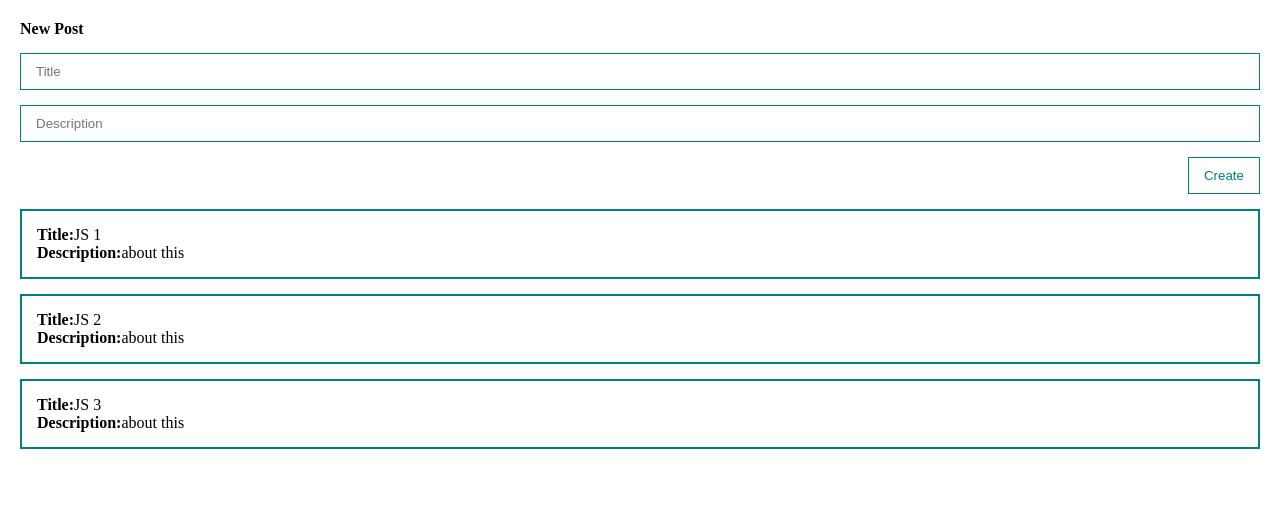
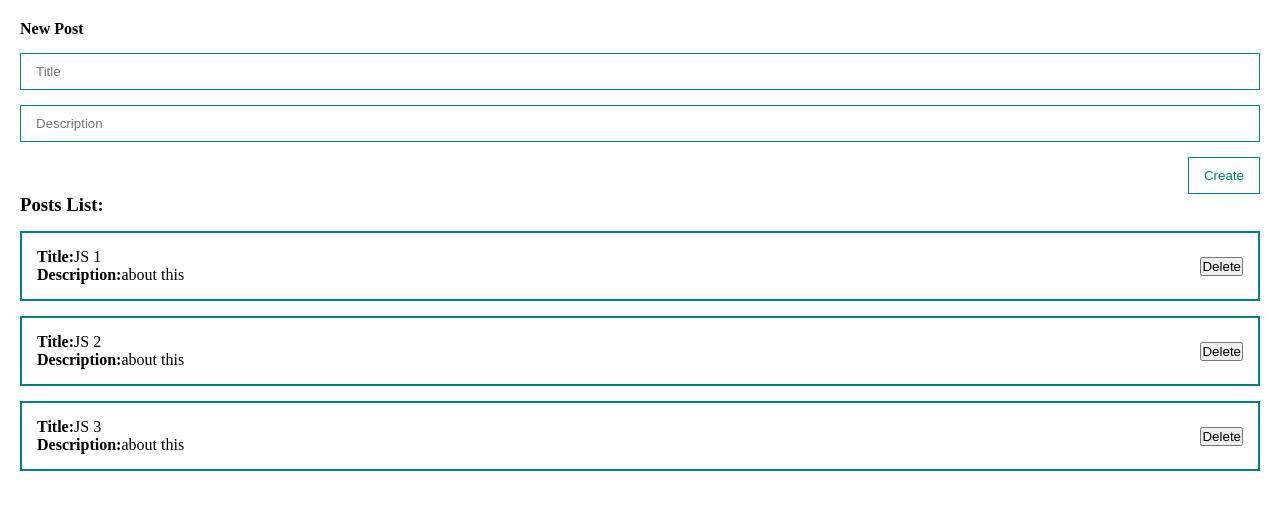
Before and after one commit to sollidy/frontend-apps, a Vue app: page / in a window 1280 px wide. Shown: the top 510 px of the page. Built offline with nearby package versions, Linux system fonts and the light colour scheme.

Commit message:
Decompose - PostItems

```diff
--- a/src/components/PostItem.vue
+++ b/src/components/PostItem.vue
@@ -0,0 +1,33 @@
+<template>
+  <div class="post">
+    <div>
+      <div><strong>Title:</strong>{{ post.title }}</div>
+      <div><strong>Description:</strong>{{ post.body }}</div>
+    </div>
+    <div class="post__btns">
+      <button>Delete</button>
+    </div>
+  </div>
+</template>
+
+<script>
+export default {
+  props: {
+    post: {
+      type: Object,
+      required: true,
+    },
+  },
+};
+</script>
+
+<style scoped>
+.post {
+  padding: 15px;
+  border: 2px solid teal;
+  margin-top: 15px;
+  display: flex;
+  align-items: center;
+  justify-content: space-between;
+}
+</style>
--- a/src/components/PostList.vue
+++ b/src/components/PostList.vue
@@ -1,17 +1,19 @@
 <template>
-  <div class="post" v-for="post in posts" v-bind:key="post.id">
-    <div><strong>Title:</strong>{{ post.title }}</div>
-    <div><strong>Description:</strong>{{ post.body }}</div>
+  <div>
+    <h3>Posts List:</h3>
+    <post-item :post="post" v-for="post in posts" v-bind:key="post.id" />
   </div>
 </template>
 
 <script>
+import PostItem from "./PostItem.vue";
 export default {
+  components: { PostItem },
   props: {
-      posts: {
-          type: Array,
-          required: true,
-      }
+    posts: {
+      type: Array,
+      required: true,
+    },
   },
 };
 </script>
```
